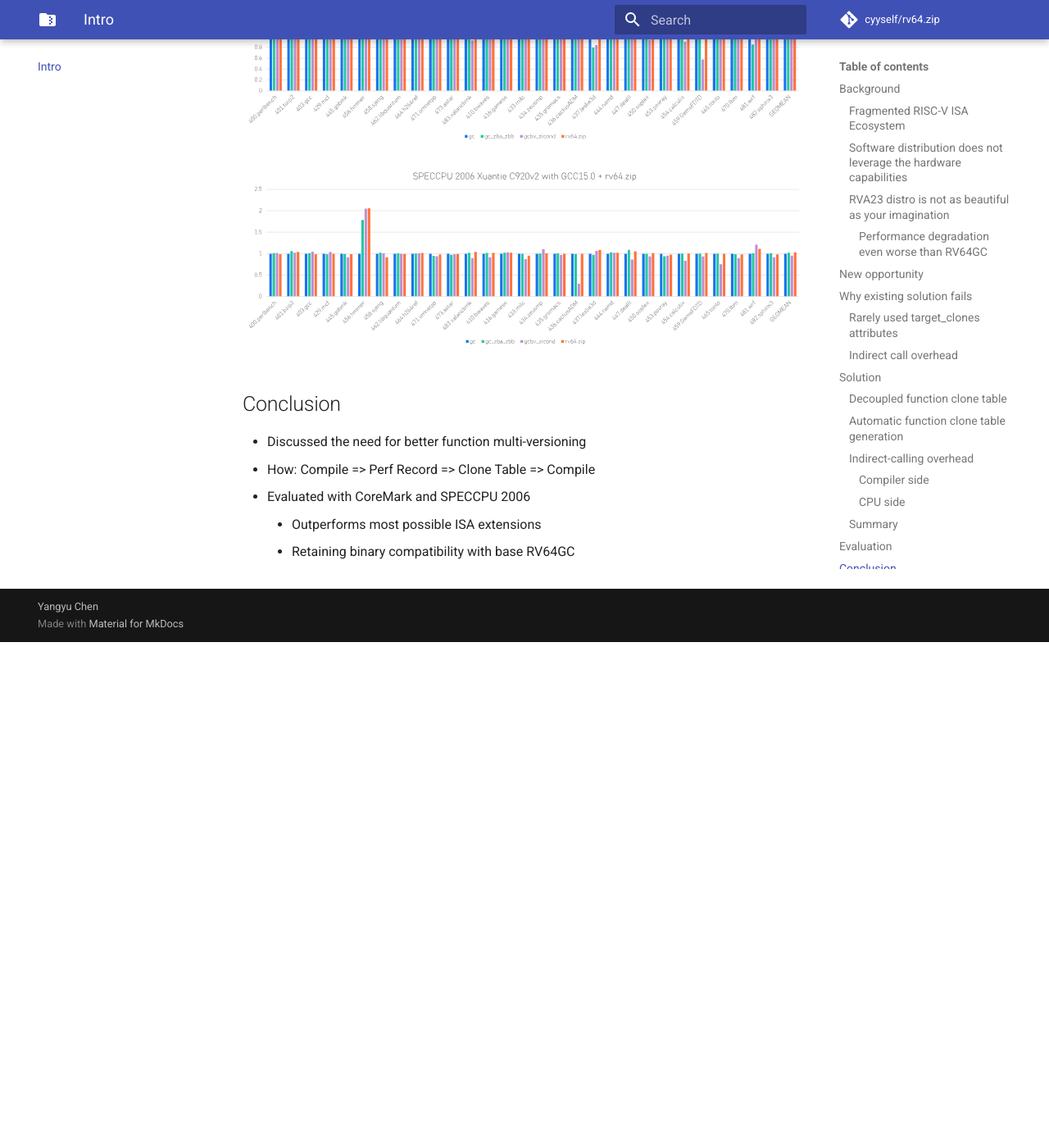
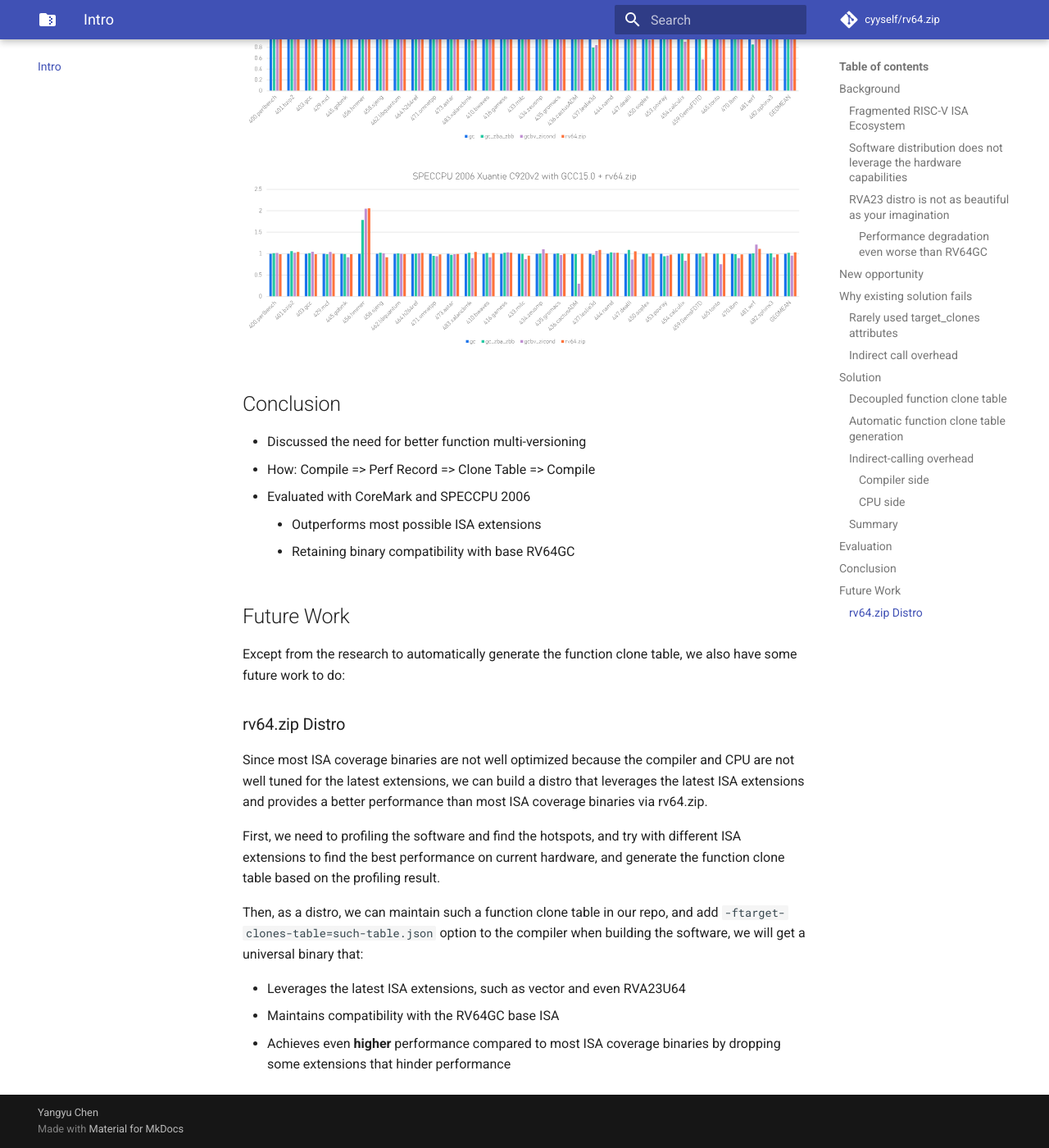
Before and after one commit to cyyself/rv64.zip, an MkDocs documentation site: the page built from docs/index.md, in a window 1280 px wide and 1400 px high, scrolled down 6183 px. Shown: the whole window at 82% size. Built offline with MkDocs 1.6.1 and Material for MkDocs 9.7.7, drawn with Linux system fonts in a browser that asks for light colours; comment, search, counter and statistics services are not loaded; before the commit the page ends 6966 px from its top, so only the background shows below that.

Commit message:
index.md: add future work

```diff
--- a/docs/index.md
+++ b/docs/index.md
@@ -149,3 +149,19 @@ Finally, we only cloned 55 functions from the entire SPEC CPU 2006 benchmark. By
 - Evaluated with CoreMark and SPECCPU 2006
     - Outperforms most possible ISA extensions
     - Retaining binary compatibility with base RV64GC
+
+## Future Work
+
+Except from the research to automatically generate the function clone table, we also have some future work to do:
+
+### rv64.zip Distro
+
+Since most ISA coverage binaries are not well optimized because the compiler and CPU are not well tuned for the latest extensions, we can build a distro that leverages the latest ISA extensions and provides a better performance than most ISA coverage binaries via rv64.zip.
+
+First, we need to profiling the software and find the hotspots, and try with different ISA extensions to find the best performance on current hardware, and generate the function clone table based on the profiling result.
+
+Then, as a distro, we can maintain such a function clone table in our repo, and add `-ftarget-clones-table=such-table.json` option to the compiler when building the software, we will get a universal binary that:
+
+- Leverages the latest ISA extensions, such as vector and even RVA23U64
+- Maintains compatibility with the RV64GC base ISA
+- Achieves even **higher** performance compared to most ISA coverage binaries by dropping some extensions that hinder performance
```
